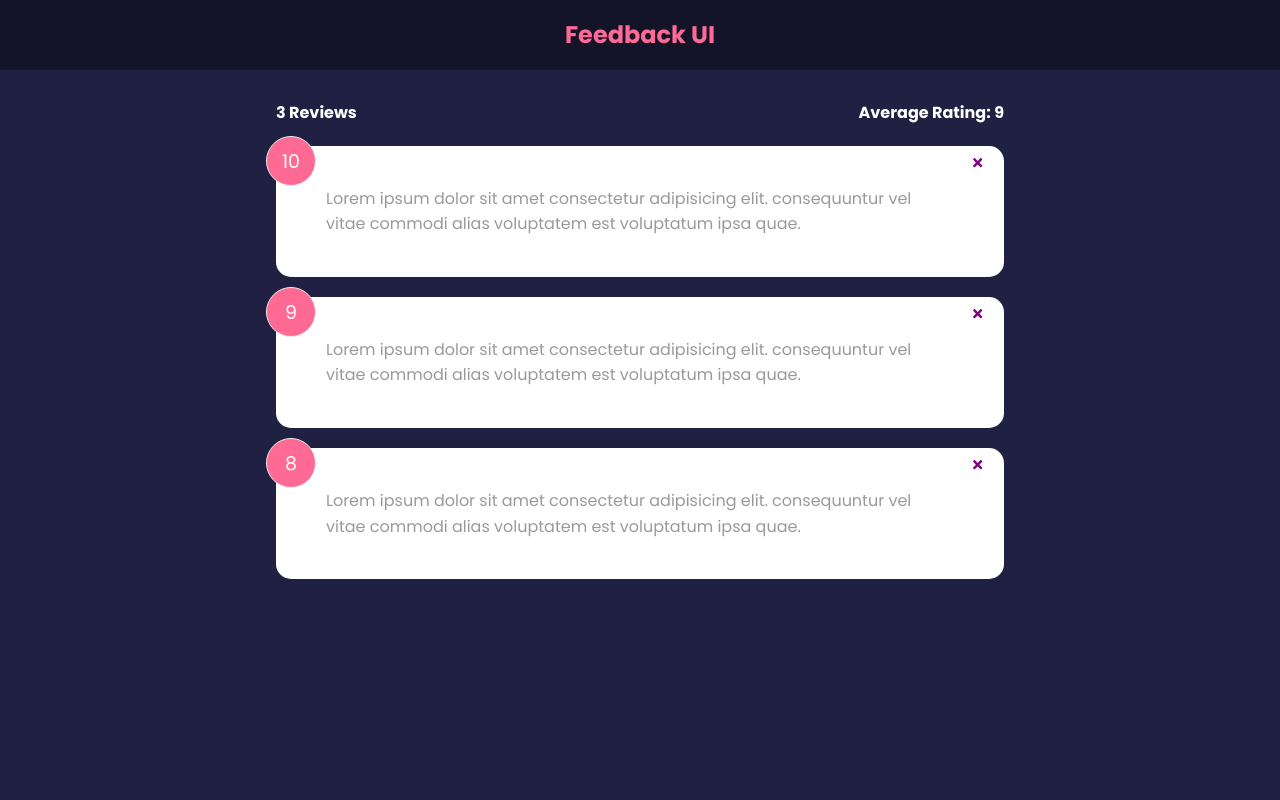
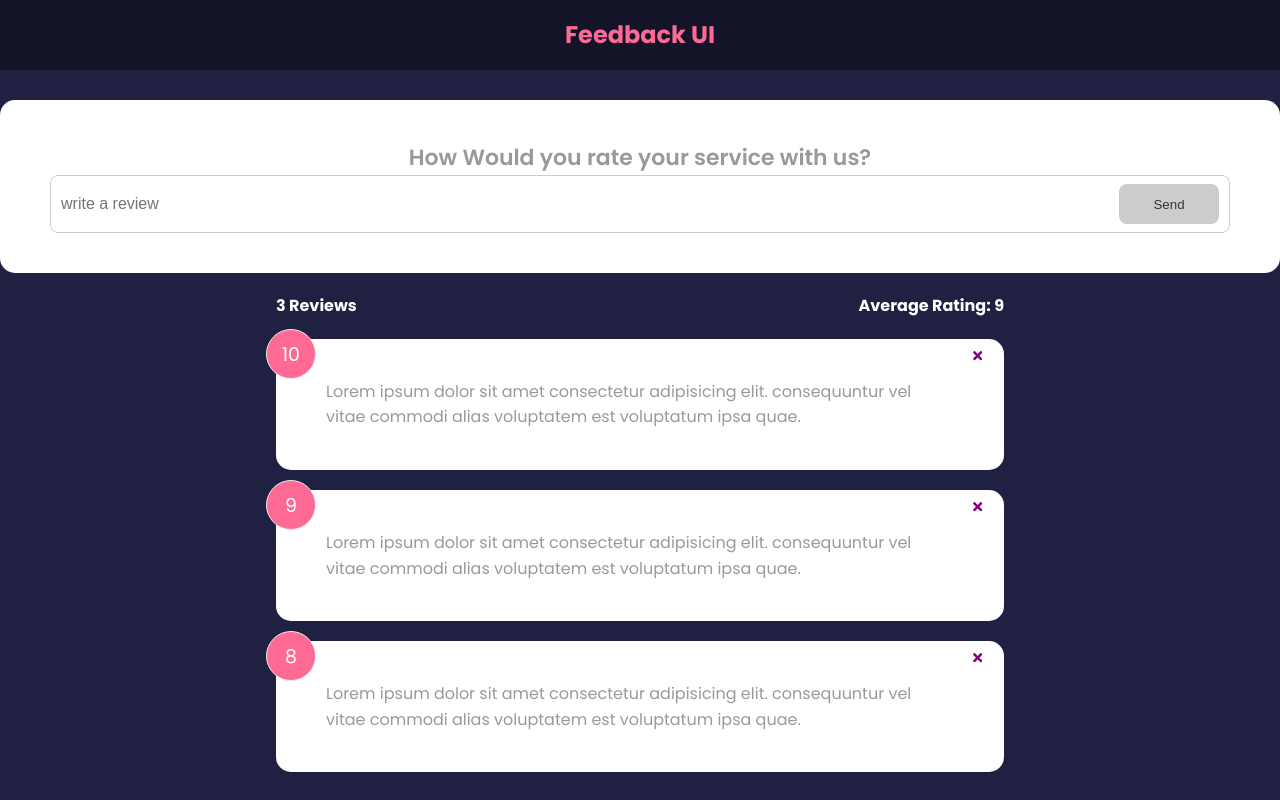
Before and after one commit to PhilipGreene08/feedback-app, a React (Create React App) app: page / in a window 1280 px wide. Built offline with nearby package versions, Linux system fonts and the light colour scheme.

Commit message:
6th day commit

```diff
--- a/src/App.js
+++ b/src/App.js
@@ -4,6 +4,7 @@
 import FeedbackList from './components/FeedbackList';
 import Header from './components/Header';
 import FeedbackData from './data/FeedbackData';
+import FeedbackForm from './components/FeedbackForm';
 //import Card from './components/shared/Card';
 
 function App() {
@@ -17,7 +18,7 @@
   return (
     <Fragment>
       <Header />
-
+      <FeedbackForm />
       <div className='container'>
         <FeedbackStats feedback={feedback} />
         <FeedbackList feedback={feedback} handleDelete={deleteFeedback} />
--- /dev/null
+++ b/src/components/FeedbackForm.jsx
@@ -0,0 +1,44 @@
+import { useState } from 'react';
+import Card from './shared/Card';
+import Button from './shared/Button';
+
+function FeedbackForm() {
+  const [text, setText] = useState('');
+  const [btnDisabled, setBtnDisabled] = useState(true);
+  const [message, setMessage] = useState('');
+  const handleTextChange = (e) => {
+    if (text === '') {
+      setBtnDisabled(true);
+      setMessage(null);
+    } else if (text !== '' && text.trim().length <= 10) {
+      setBtnDisabled(true);
+      setMessage(`Text Must Be 10 or More Characters`);
+    } else {
+      setBtnDisabled(false);
+      setMessage(null);
+    }
+    setText(e.target.value);
+  };
+  return (
+    <Card>
+      <form>
+        <h2>How Would you rate your service with us?</h2>
+        {/*todo rating select */}
+        <div className='input-group'>
+          <input
+            onChange={handleTextChange}
+            type='text'
+            placeholder='write a review'
+            value={text}
+          />
+          <Button type='submit' isDisabled={btnDisabled}>
+            Send
+          </Button>
+        </div>
+        {message && <div className='message'>{message}</div>}
+      </form>
+    </Card>
+  );
+}
+
+export default FeedbackForm;
--- /dev/null
+++ b/src/components/shared/Button.jsx
@@ -0,0 +1,23 @@
+import PropTypes from 'react';
+// import { FaPrescriptionBottle } from 'react-icons/fa';
+function Button({ children, version, type, isDisabled }) {
+  return (
+    <button type={type} disabled={isDisabled} className={`btn btn-${version}`}>
+      {children}
+    </button>
+  );
+}
+
+Button.defaultProps = {
+  version: 'primary',
+  type: 'button',
+  isDisabled: false,
+};
+
+Button.propTypes = {
+  //children: PropTypes.node.isRequired,
+  version: PropTypes.string,
+  type: PropTypes.string,
+  isDisabled: PropTypes.bool,
+};
+export default Button;
```
